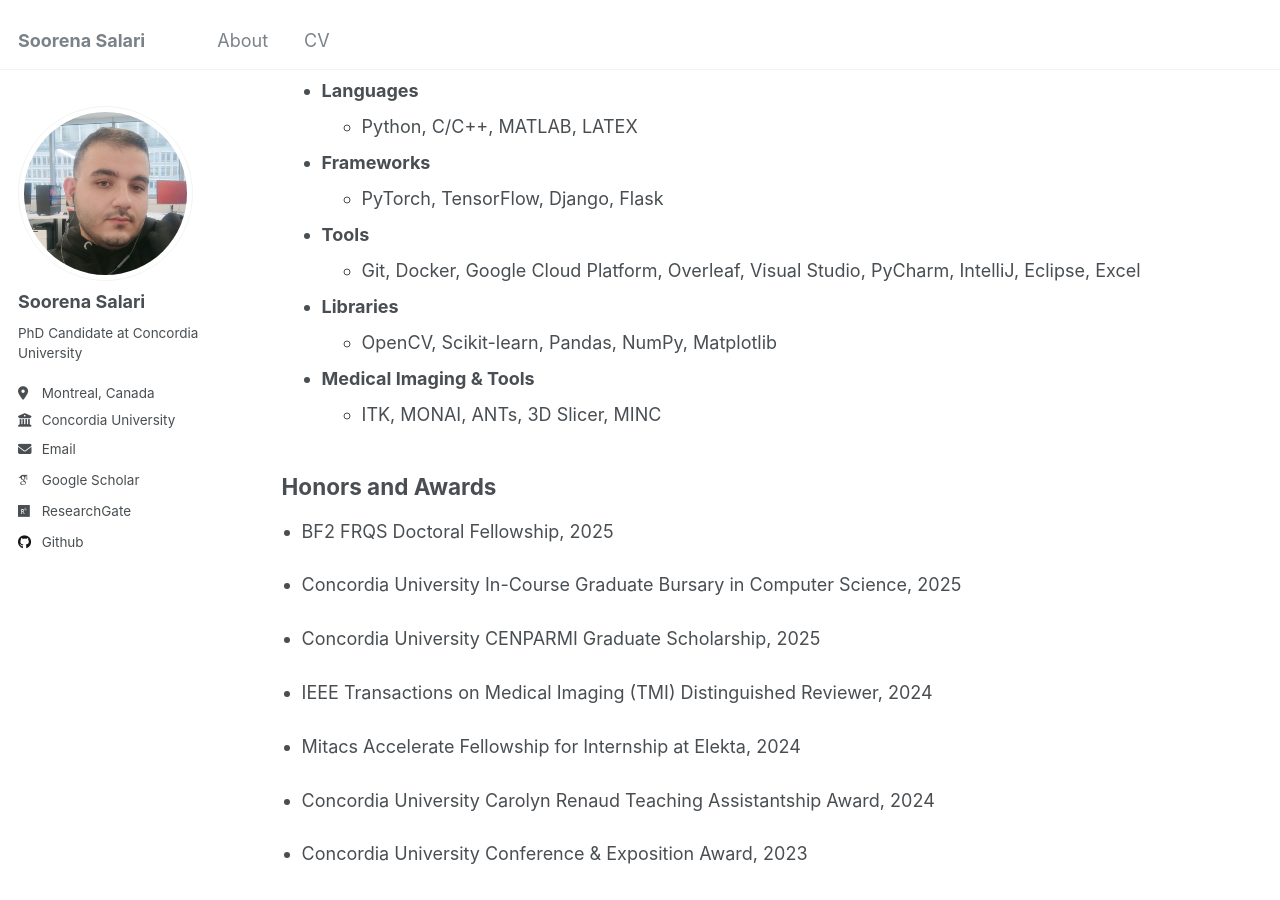
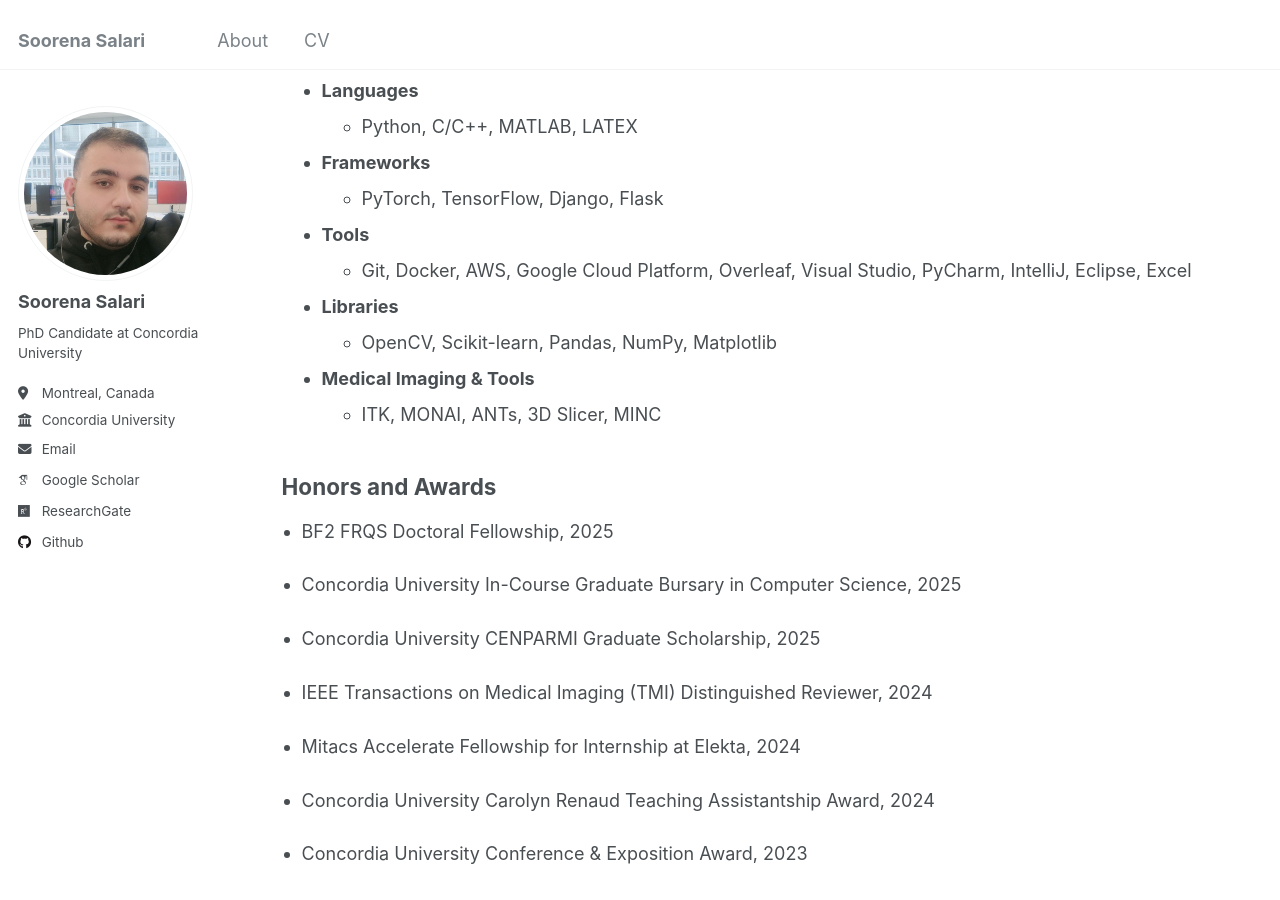
Before and after one commit to soorenasalari/soorenasalari.github.io, a Jekyll site: the page built from _pages/cv.md, in a window 1280 px wide and 900 px high, scrolled down 1315 px. Built offline with Jekyll 4.4.1, drawn with Linux system fonts in a browser that asks for light colours; some web fonts are replaced.

Commit message:
Update cv.md
Signed-off-by: Soorena Salari <73616711+soorenasalari@users.noreply.github.com>

```diff
--- a/_pages/cv.md
+++ b/_pages/cv.md
@@ -56,7 +56,7 @@ Skills
 * **Frameworks**
   - PyTorch, TensorFlow, Django, Flask
 * **Tools**
-  - Git, Docker, Google Cloud Platform, Overleaf, Visual Studio, PyCharm, IntelliJ, Eclipse, Excel
+  - Git, Docker, AWS, Google Cloud Platform, Overleaf, Visual Studio, PyCharm, IntelliJ, Eclipse, Excel
 * **Libraries**
   - OpenCV, Scikit-learn, Pandas, NumPy, Matplotlib
 * **Medical Imaging & Tools**
```
